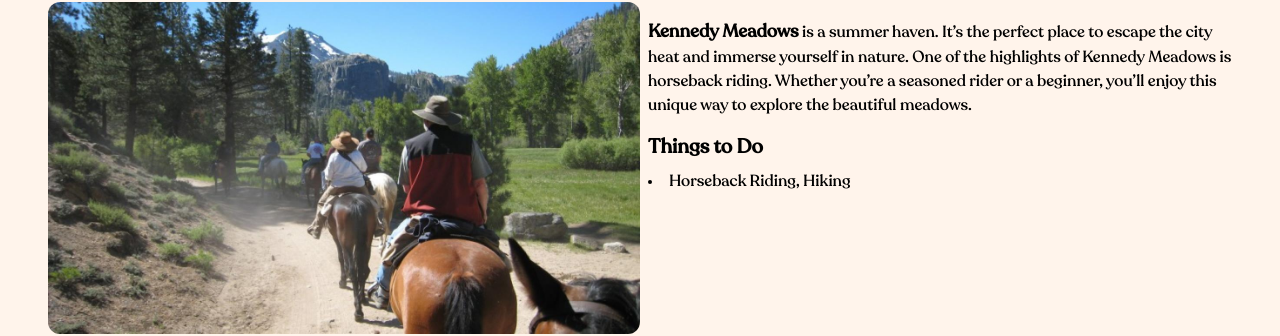
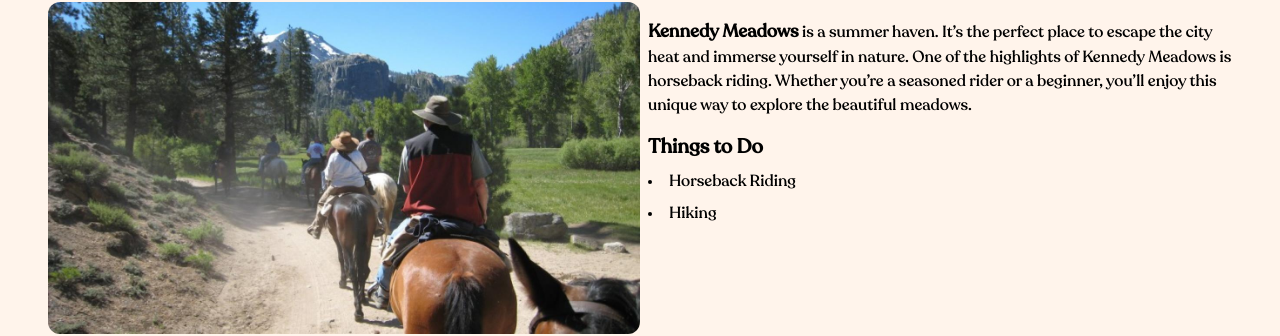
Before and after one commit to bbwax/next-alma-vista-website, a Next.js app: page / in a window 1280 px wide. Shown: the part 3841-4177 px from the top of the page. Built offline with nearby package versions, Linux system fonts and the light colour scheme; no server answers.

Commit message:
fixed spelling error

```diff
--- a/components/Guidebook.js
+++ b/components/Guidebook.js
@@ -73,7 +73,7 @@ export default function Guidebook() {
                 </>
             ),
             image: '/images/kennedy-meadows.jpg',
-            thingsToDo: ['Horseback Riding, Hiking'],
+            thingsToDo: ['Horseback Riding', 'Hiking'],
         },
         {
             name: 'Tuolumne Grove',
```
